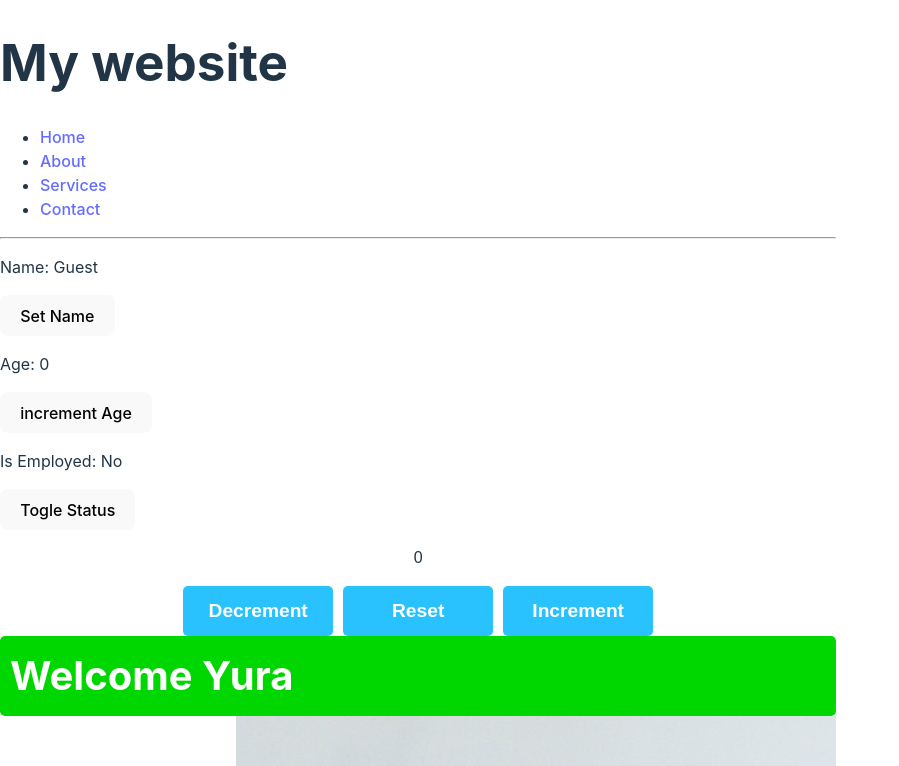
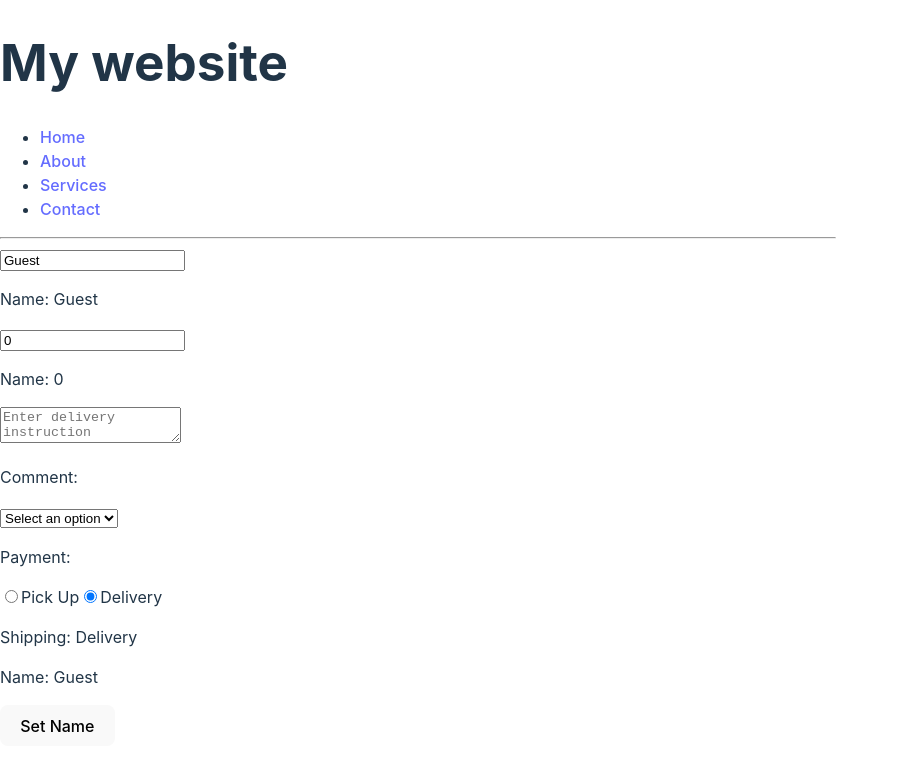
Before and after one commit to makarenkoj/my-react-app, a React (Vite) app: page / in a window 1280 px wide. Shown: the top 766 px of the page, without its empty margins (0-899 px from the left). Built offline with nearby package versions, Linux system fonts and the light colour scheme.

Commit message:
onChange

```diff
--- a/src/App.jsx
+++ b/src/App.jsx
@@ -10,6 +10,7 @@
 import ProfilePicture from './ProfilePicture.jsx'
 import MyComponent from './MyComponent.jsx'
 import Counter from './Counter.jsx'
+import ChangeComponent from './ChangeComponent.jsx'
 
 
 function App() {
@@ -27,6 +28,7 @@
   return(
       <>
           <Header></Header>
+          <ChangeComponent></ChangeComponent>
           <MyComponent></MyComponent>
           <Counter></Counter>
           <UserGreeting isLoggedIn={true} username='Yura'></UserGreeting>
--- /dev/null
+++ b/src/ChangeComponent.jsx
@@ -0,0 +1,62 @@
+import {useState} from 'react';
+
+function ChangeComponent(){
+
+    const [name, setName] = useState('Guest'),
+          [quantity, setQuantity] = useState(0),
+          [comment, setComment] = useState(''),
+          [payment, setPayment] = useState(''),
+          [shipping, setShipping] = useState('Delivery');
+
+    function handleNameChange(event){
+        setName(event.target.value);
+    };
+
+    function handleQuantityChange(event){
+      setQuantity(event.target.value);
+    };
+
+    function handleCommentChange(event){
+      setComment(event.target.value);
+    };
+
+    function handlePaymentChange(event){
+      setPayment(event.target.value);
+    };
+
+    function handleShippingChange(event){
+      setShipping(event.target.value);
+    };
+
+    return( <div>
+                <input value={name} onChange={handleNameChange}/>
+                <p>Name: {name}</p>
+
+                <input value={quantity} onChange={handleQuantityChange} type='number'/>
+                <p>Name: {quantity}</p>
+
+                <textarea value={comment} onChange={handleCommentChange} placeholder='Enter delivery instruction'/>
+                <p>Comment: {comment}</p>
+
+                <select value={payment} onChange={handlePaymentChange}>
+                    <option value=''>Select an option</option>
+                    <option value='Visa'>Visa</option>
+                    <option value='Master Card'>Master Card</option>
+                    <option value='Giftcard'>Giftcard</option>
+                </select>
+                <p>Payment: {payment}</p>
+
+                <label>
+                    <input type='radio' value='Pick Up' checked={shipping === 'Pick Up'} onChange={handleShippingChange}/>
+                    Pick Up
+                </label>
+                <label>
+                    <input type='radio' value='Delivery' checked={shipping === 'Delivery'} onChange={handleShippingChange}/>
+                    Delivery
+                </label>
+                <p> Shipping: {shipping}</p>
+            </div>)
+
+}
+
+export default ChangeComponent
--- a/src/Counter.jsx
+++ b/src/Counter.jsx
@@ -1,4 +1,4 @@
-import React, {useState} from 'react';
+import {useState} from 'react';
 
 function Counter(){
     const [count, setCount] = useState(0),
--- a/src/MyComponent.jsx
+++ b/src/MyComponent.jsx
@@ -1,4 +1,4 @@
-import React, {useState} from 'react';
+import {useState} from 'react';
 
 function MyComponent(){
 
```
